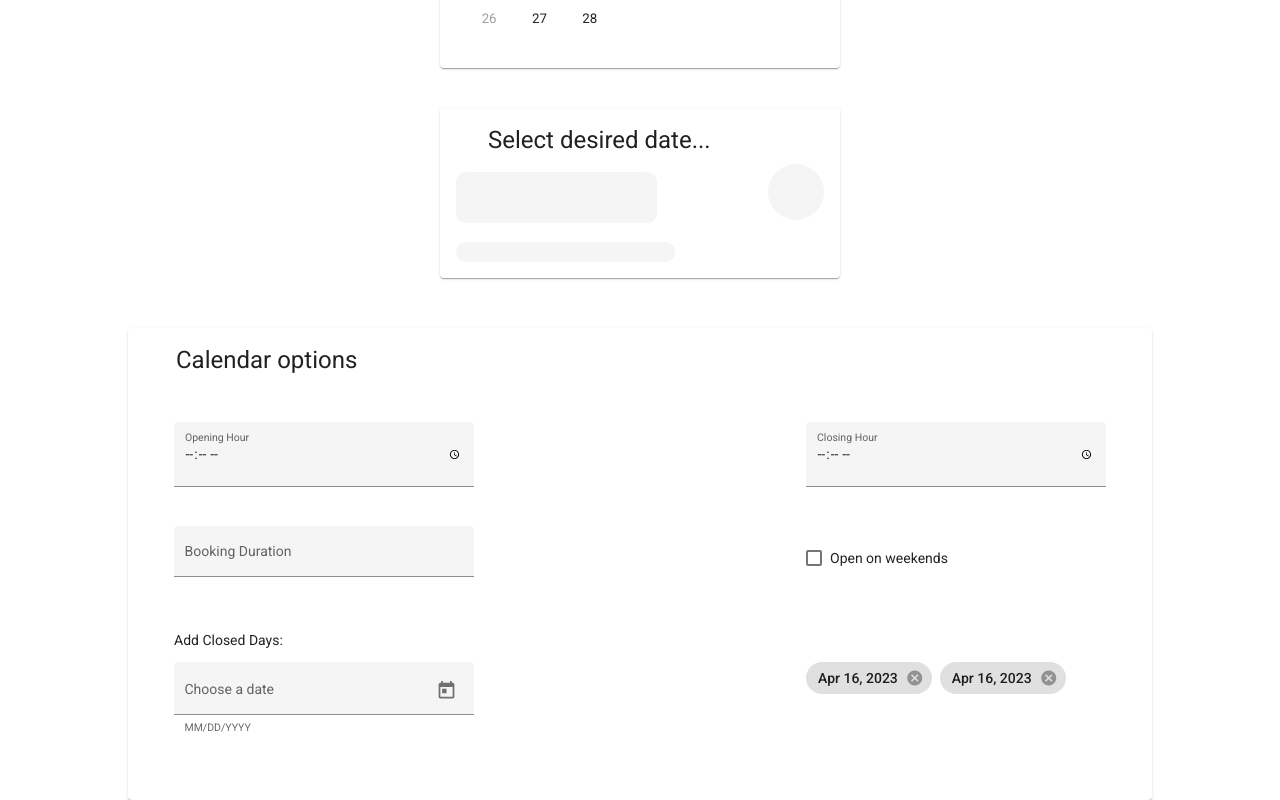
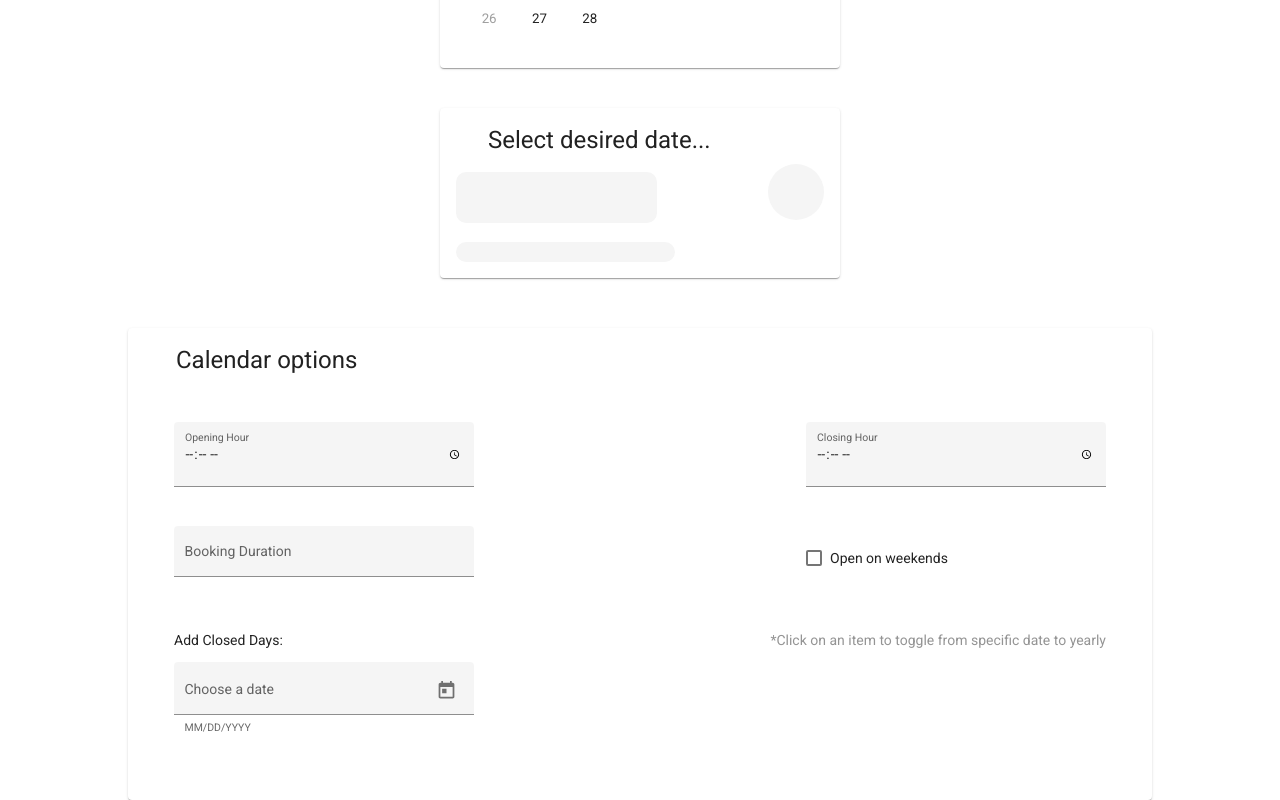
Before and after one commit to SebastianDochia/scaffold-app, an Angular app: page / in a window 1280 px wide. Shown: the part 344-1144 px from the top of the page. Built offline with nearby package versions, Linux system fonts and the light colour scheme.

Commit message:
feat: closed dates management

```diff
--- a/src/app/edit-box/edit-box-container.componen.ts
+++ b/src/app/edit-box/edit-box-container.componen.ts
@@ -1,8 +1,8 @@
 import {
   ChangeDetectionStrategy,
   Component,
-  OnInit,
 } from '@angular/core';
+import { MatDatepickerInputEvent } from '@angular/material/datepicker';
 
 @Component({
   selector: 'eb-edit-box',
@@ -10,18 +10,54 @@ import {
   styleUrls: ['./edit-box-container.component.scss'],
   changeDetection: ChangeDetectionStrategy.OnPush
 })
-export class EditBoxComponent implements OnInit {
-  dates: Array<Date> = [new Date(2023, 3, 16),];
+export class EditBoxComponent {
+  filterSpecificDates: Array<Date> = [];
+  filterSpecificDatesEveryYear: Array<Date> = [];
 
-  ngOnInit() {
+  removeSpecificDate(date: Date) {
+    this.removeDate(this.filterSpecificDates, date);
   }
 
-  removeDate(date: Date) {
-    const index = this.dates.indexOf(date);
+  removeSpecificDateEveryYear(date: Date) {
+    this.removeDate(this.filterSpecificDatesEveryYear, date);
+  }
 
-    if (index >= 0) {
-      this.dates.splice(index, 1);
+  toggleDateToEveryYear(date: Date) {
+    this.toggleDate(this.filterSpecificDates, this.filterSpecificDatesEveryYear, date);
+  }
+
+  toggleDateToSpecific(date: Date) {
+    this.toggleDate(this.filterSpecificDatesEveryYear, this.filterSpecificDates, date);
+  }
+
+  addDate(event: MatDatepickerInputEvent<Date>) {
+    if (event.value) {
+      const date = event.value;
+      const index = this.filterSpecificDates.indexOf(date);
+      console.log(index);
+      console.log(this.filterSpecificDates);
+      if (index < 0) {
+        this.filterSpecificDates.push(date);
+      }
     }
   }
 
+  private toggleDate(switchFrom: Array<Date>, switchTo: Array<Date>, date: Date) {
+    const switchFromIndex = switchFrom.indexOf(date);
+    const switchToIndex = switchTo.indexOf(date);
+
+    if (switchFromIndex >= 0 && switchToIndex < 0) {
+      switchFrom.splice(switchFromIndex, 1);
+
+      switchTo.push(date);
+    }
+  }
+
+  private removeDate(datesArray: Array<Date>, date: Date) {
+    const index = datesArray.indexOf(date);
+
+    if (index >= 0) {
+      datesArray.splice(index, 1);
+    }
+  }
 }
--- a/src/app/edit-box/edit-box-container.component.html
+++ b/src/app/edit-box/edit-box-container.component.html
@@ -37,6 +37,7 @@
                     <mat-form-field appearance="fill">
                         <mat-label>Choose a date</mat-label>
                         <input matInput
+                               (dateChange)="addDate($event)"
                                [matDatepicker]="picker">
                         <mat-hint>MM/DD/YYYY</mat-hint>
                         <mat-datepicker-toggle matSuffix
@@ -45,28 +46,32 @@
                     </mat-form-field>
                 </div>
 
+                <div>
+                    <p class="hint">*Click on an item to toggle from specific date to yearly</p>
                     <mat-chip-list aria-label="Fish selection">
-                    <mat-chip *ngFor="let date of dates"
+                        <mat-chip *ngFor="let date of filterSpecificDates"
                                   color="primary"
                                   [removable]="true"
-                              (removed)="removeDate(date)">
+                                  (removed)="removeSpecificDate(date)"
+                                  (click)="toggleDateToEveryYear(date)">
                             {{date | date:'mediumDate'}}
                             <button matChipRemove>
                                 <mat-icon>cancel</mat-icon>
                             </button>
                         </mat-chip>
-
-                    <mat-chip *ngFor="let date of dates"
-                              color="accent"
+                        <mat-chip *ngFor="let date of filterSpecificDatesEveryYear"
+                                  class="accent"
                                   [removable]="true"
-                              (removed)="removeDate(date)">
-                        {{date | date:'mediumDate'}}
+                                  (removed)="removeSpecificDateEveryYear(date)"
+                                  (click)="toggleDateToSpecific(date)">
+                            {{date | date:'MMM d'}}
                             <button matChipRemove>
                                 <mat-icon>cancel</mat-icon>
                             </button>
                         </mat-chip>
                     </mat-chip-list>
                 </div>
+            </div>
 
         </form>
     </mat-card-content>
--- a/src/app/edit-box/edit-box-container.component.scss
+++ b/src/app/edit-box/edit-box-container.component.scss
@@ -10,6 +10,11 @@ mat-card-content {
         display: flex;
         justify-content: space-between;
         margin-bottom: 20px;
+
+        mat-chip-list {
+            width: 300px;
+            display: inline-block;
+        }
     }
 
     mat-form-field {
@@ -22,8 +27,7 @@ mat-card-content {
         width: 300px;
     }
 
-    mat-chip-list {
-        margin-top: 32px;
-        width: 300px;
+    .accent {
+        background-color: #ffd740;
     }
 }
--- a/src/styles.scss
+++ b/src/styles.scss
@@ -12,3 +12,7 @@ body {
 .red-date > * {
     color: #f44336;
 }
+
+.hint {
+    color: #949494;
+}
```
Lines whose indentation alone changed are shown as unchanged.
